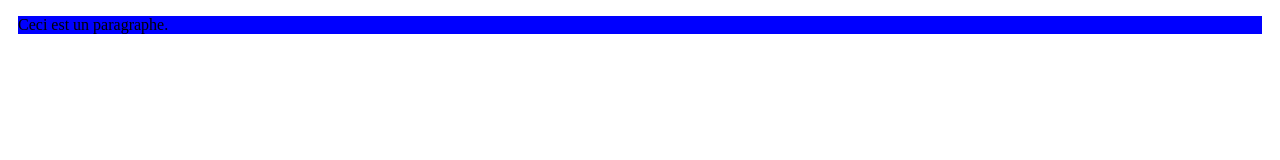
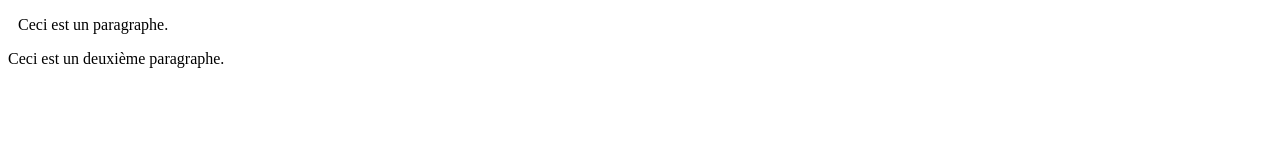
Before and after one commit to SidonieLenne/Partie-2-exercice-6, a plain HTML site: page index.html in a window 1280 px wide. Drawn offline with Linux system fonts and the light colour scheme.

Commit message:
exercice 6

```diff
--- a/index.html
+++ b/index.html
@@ -4,13 +4,13 @@
         <meta charset="utf-8"/>
         <title>Exercice 6</title>
         <style>
-            #paragraph {
-                background-color:blue;
+            #paragraph1 {
                 margin:10px 10px 10px 10px;
             }
         </style>
     </head>
     <body>
-        <div id="paragraph"><p>Ceci est un paragraphe.</p></div>
+        <div id="paragraph1"><p>Ceci est un paragraphe.</p></div>
+        <p>Ceci est un deuxième paragraphe.</p>
     </body>
 </html>
```
